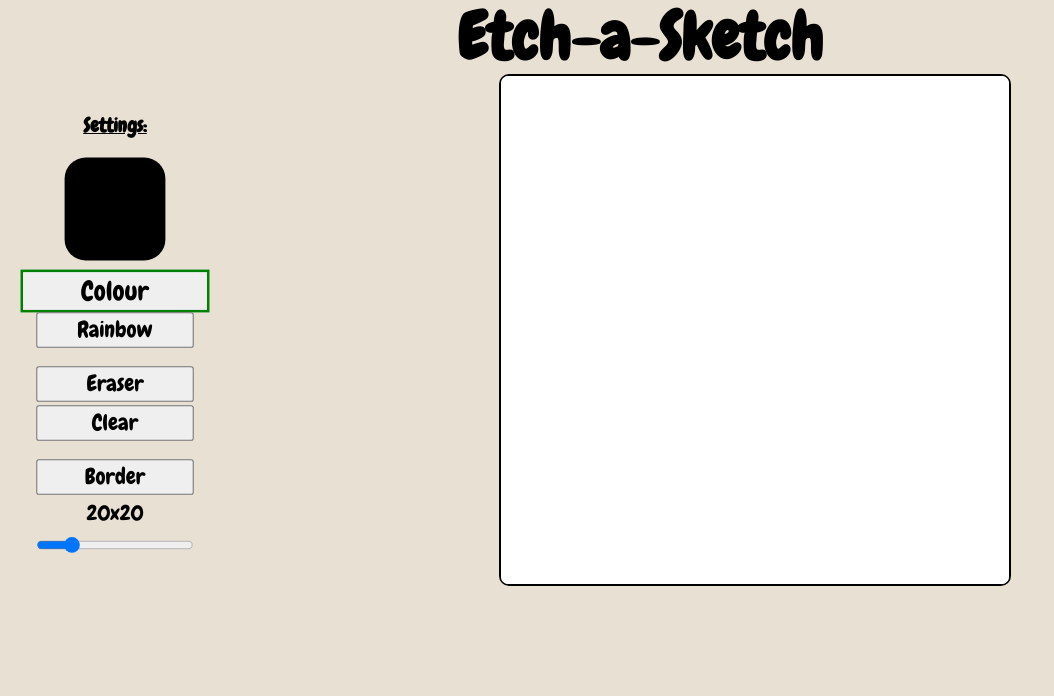
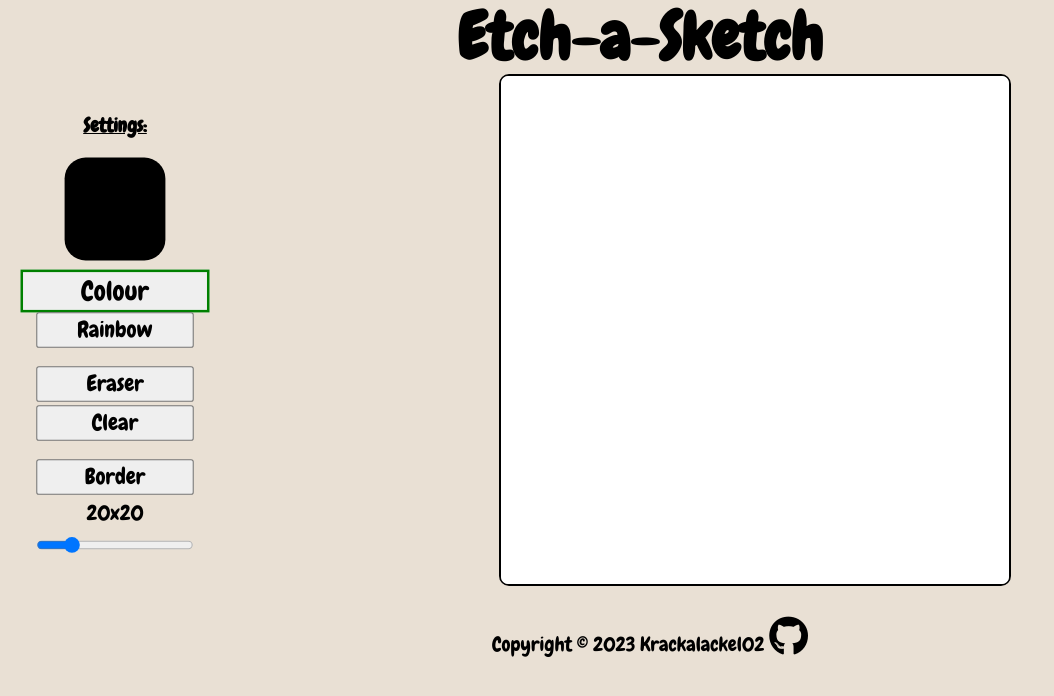
Before and after one commit to krackalackel02/Etch-A-Sketch, a plain HTML site: page index.html in a window 1280 px wide. Shown: the whole page, without its empty margins (0-1054 px from the left). Drawn offline with Linux system fonts and the light colour scheme.

Commit message:
added footer

```diff
--- a/index.html
+++ b/index.html
@@ -11,6 +11,7 @@
 			rel="stylesheet"
 		/>
 		<link rel="stylesheet" href="style.css" />
+		<script src="https://kit.fontawesome.com/4c536a6bd5.js" crossorigin="anonymous"></script>
 	</head>
 
 	<body>
@@ -35,6 +36,18 @@
 			</div>
 			<div id="canvas"></div>
 		</div>
+		<footer class="footer">
+			<p>
+			  Copyright ©
+			  <script>
+				document.write(new Date().getFullYear())
+			  </script>
+			  Krackalackel02
+			  <a href="https://github.com/krackalackel02" target="_blank">
+				<i class="fab fa-github"></i
+			  ></a>
+			</p>
+		  </footer>
 		<script src="index.js"></script>
 	</body>
 </html>
--- a/style.css
+++ b/style.css
@@ -154,3 +154,28 @@ h2{
 	  box-shadow: 0 0 0 0 rgba(0, 255, 0, 0);
 	}
 }
+/* FOOTER */
+
+.footer {
+	/* position: absolute;
+	bottom: 0;
+	left: 0; */
+	display: flex;
+	align-items: center;
+	justify-content: center;
+	gap: 10px;
+	width: 100%;
+	padding: 10px;
+	font-size: 20px;
+	text-align: center;
+}
+
+.fa-github {
+	color: black;
+	font-size: 40px;
+	transition: transform 0.3s ease-in-out;
+}
+
+.fa-github:hover {
+	transform: rotate(360deg) scale(1.2);
+}
```
